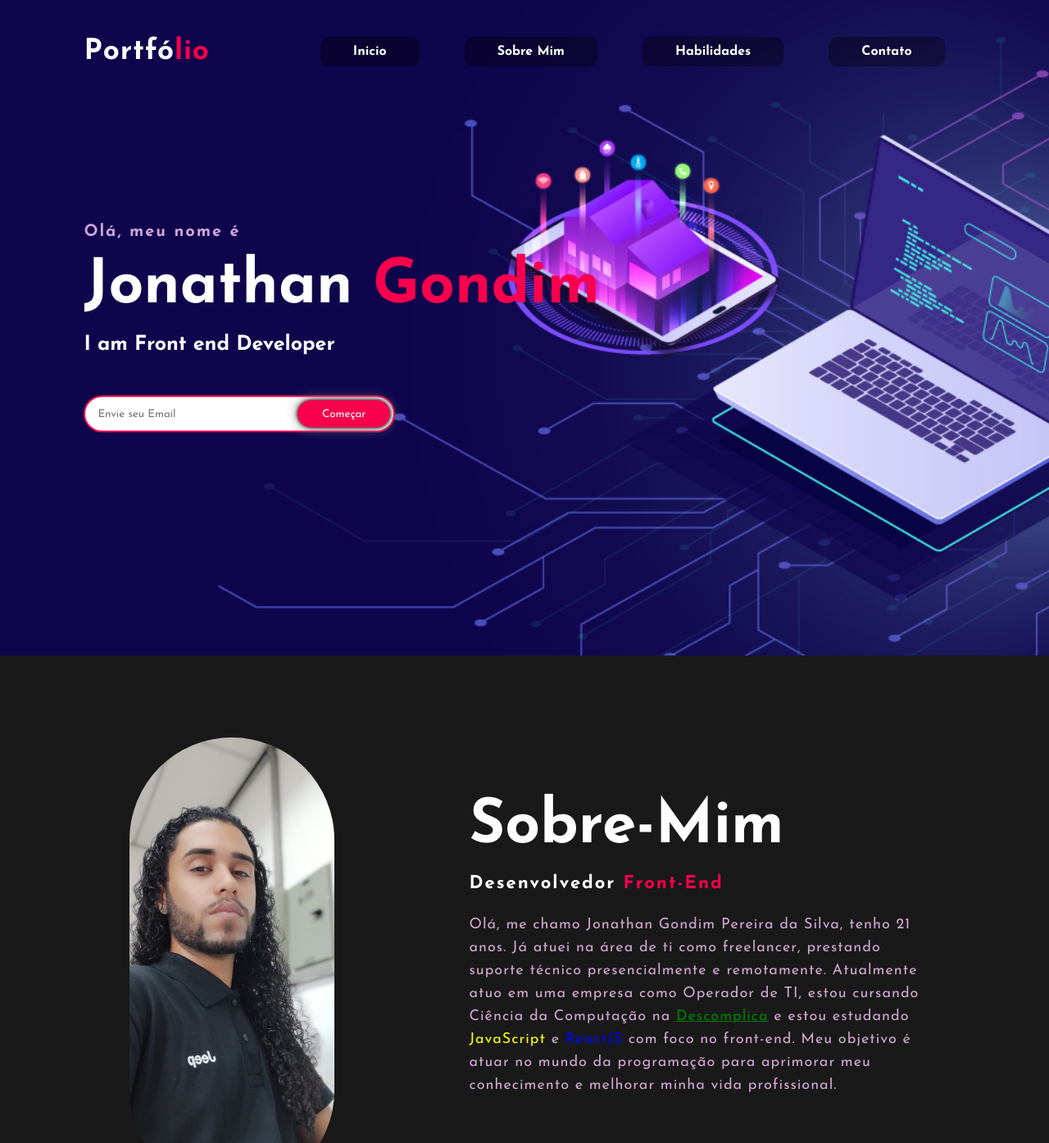
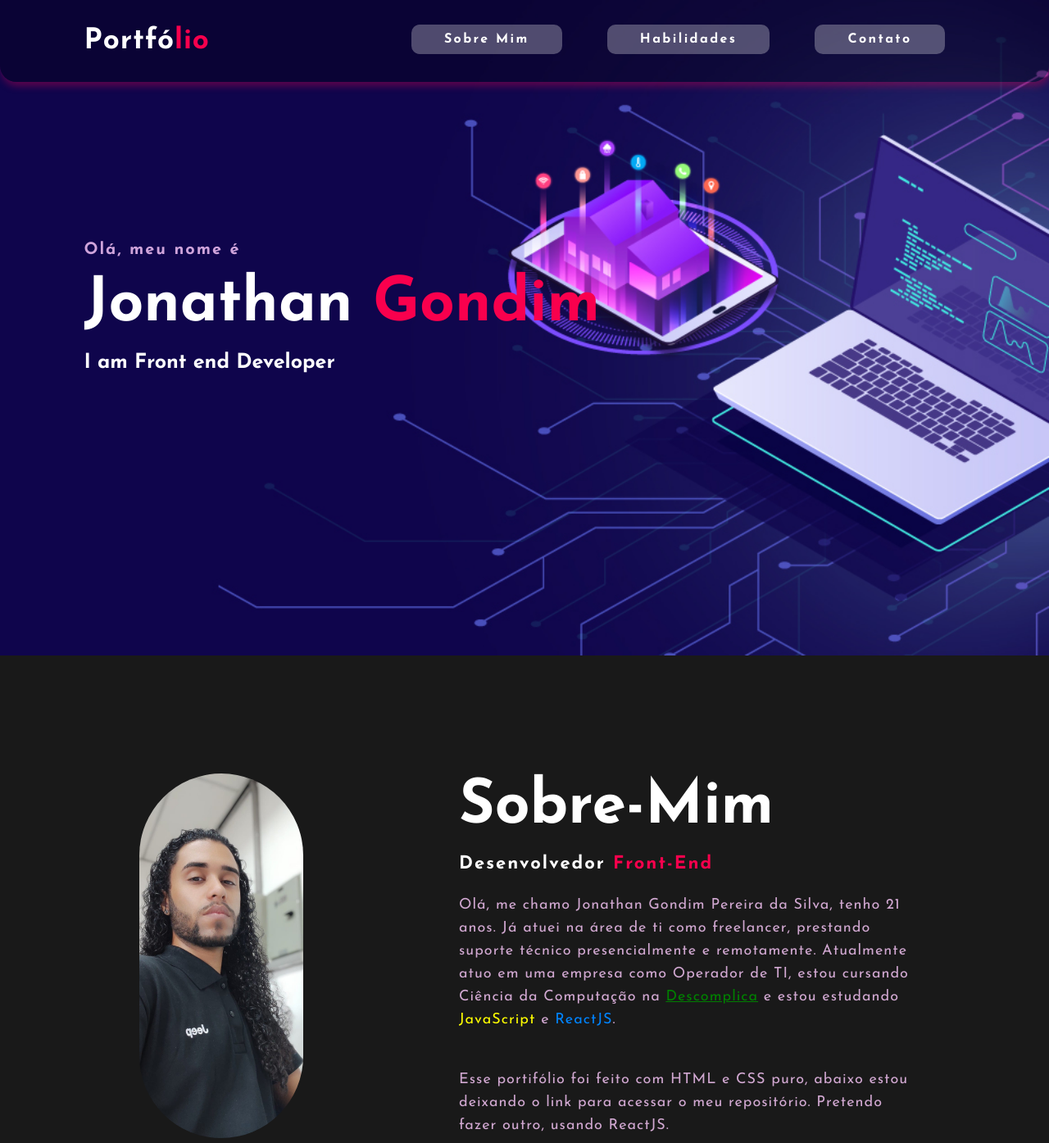
Before and after one commit to JonathanGondim/portifolio_jonathan, a plain HTML site: page index.html in a window 1280 px wide. Shown: the top 1395 px of the page at 82% size. Drawn offline with Linux system fonts and the light colour scheme.

Commit message:
Novos itens adicionados
O scroll-behavior: smooth foi adicionado e foi modificado os "a".

```diff
--- a/index.html
+++ b/index.html
@@ -17,24 +17,22 @@
         <nav>
             <h2 class="logo">Portfó<span>lio</span></h2>
             <ul class="cabeçalho-link">
-                <li><a class="a" href="#">Inicio</a></li>
-                <li><a class="a" href="#">Sobre mim</a></li>
-                <li><a class="a" href="#">Habilidades</a></li>
-                <li><a class="a" href="#">Contato</a></li>
+
+                <li><a class="a" href="#sobremim">Sobre mim</a></li>
+                <li><a class="a" href="#habilidades">Habilidades</a></li>
+                <li><a class="a" href="#contato">Contato</a></li>
             </ul>
 
         </nav>
 
-        <div class="Main">
+
+
+
+        <div class="Main" id="inicio">
             <h4>Olá, meu nome é </h4>
             <h1>Jonathan <span>Gondim</span></h1>
             <h3>I am Front end Developer</h3>
-            <div class="Container-btn">
-                <form>
-                    <input type="email" nome="email" id="mail" placeholder="Envie seu Email">
-                    <input type="submit" name="submit" value="Começar">
-                </form>
-            </div>
+
         </div>
     </div>
 
@@ -44,12 +42,13 @@
     <section class="background-color-Sobre">
         <div class="main-sobre">
             <img src="18315516-f9c5-40ee-a49b-b3164bcf2b41.jpg" id="euimg">
-            <div class="Text-sobre">
-                <h2>Sobre-Mim</h2>
+            <div class="Text-sobre"
+            id="sobremim">
+                <h2 id="sobre">Sobre-Mim</h2>
                 <h5>Desenvolvedor <span>Front-end</span></h5>
-                <p>Olá, me chamo Jonathan Gondim Pereira da Silva, tenho 21 anos. Já atuei na área de ti como freelancer, prestando suporte técnico presencialmente e remotamente. Atualmente atuo em uma empresa como Operador de TI, estou cursando Ciência da Computação na <a href="https://descomplica.com.br/faculdade/" id="des" target="_blank">Descomplica</a> e estou estudando <span id="js">JavaScript</span> e <span id="rj">ReactJS</span> com foco no front-end. Meu objetivo é atuar no mundo da programação para aprimorar meu conhecimento e melhorar minha vida profissional. </p>
+                <p>Olá, me chamo Jonathan Gondim Pereira da Silva, tenho 21 anos. Já atuei na área de ti como freelancer, prestando suporte técnico presencialmente e remotamente. Atualmente atuo em uma empresa como Operador de TI, estou cursando Ciência da Computação na <a href="https://descomplica.com.br/faculdade/" id="des" target="_blank">Descomplica</a> e estou estudando <span id="js">JavaScript</span> e <span id="rj">ReactJS</span>.</p>
 
-                <p></p>
+                <p>Esse portifólio foi feito com HTML e CSS puro, abaixo estou deixando o link para acessar o meu repositório. Pretendo fazer outro, usando ReactJS.</p>
 
 
 
@@ -59,12 +58,12 @@
 
 
 
-    <div class="Container-hbl">
+    <div class="Container-hbl" id="habilidades">
         <div class="title">
             <h2>Habilidades</h2>
-        </div><!--title-->
+        </div>
 
-        <div class="Caixa">
+        <div class="Caixa" id="habi">
             <div class="Card">
                 <i class="fas fa-bell"></i>
                 <h5>Desenvolvedor Web</h5>
@@ -73,6 +72,8 @@
 
                 </div>
             </div>
+
+
 
             <div class="Card">
                 <i class="fas fa-bell"></i>
@@ -88,26 +89,13 @@
         </div>
     </div>
 
-    <div class="container-obs">
-
-
-
-
-
-
-
-    </div>
-
-
-
 
 
     <footer>
-          <h6>Jonathan Gondim</h6>
 
+          <h5 id="contato"><img src="email-logo.png" alt="email" id="wpp">jonathan.gondim2015@yahoo.com.br</h5>
         <div class="Redes-sociais">
             <a target="_blank" href="https://www.facebook.com/johnrjzo"><i class="fab fa-facebook-f"></i></a>
-            <a href="#" id="wpp"><i class="fab fa-instagram"></i></a>
             <a href="https://www.linkedin.com/in/jonathangondim" target="_blank"><i class="fab fa-linkedin"></i></a>
             <a href="https://github.com/JonathanGondim" target="_blank"><i class="fab fa-github"></i></a>
         </div>
--- a/style.css
+++ b/style.css
@@ -3,6 +3,10 @@
     margin: 0;
     font-family: 'Josefin Sans', sans-serif;
     box-sizing: border-box;
+}
+
+html {
+    scroll-behavior: smooth;
 }
 
 
@@ -19,19 +23,31 @@ nav{
     display: flex;
     align-items: center;
     justify-content: space-between;
-    padding: 45px;
+    padding: 20px;
     padding-left: 8%;
     padding-right: 8%;
+    width: 100%;
+    box-shadow: 2px 5px 10px #f9004f56;
+    background-color: rgba(0, 0, 0, 0.301);
+    border-bottom-left-radius: 20px;
+    border-bottom-right-radius: 20px;
 }
 
 .a {
     padding-left: 40px;
     padding-right: 40px;
+    float: right;
+    display: block;
+    background-color: rgba(255, 255, 255, 0.281);
+    letter-spacing: 0.15rem;
 }
 
 .a:hover {
-    padding-left: 30px;
-    padding-right: 30px;
+    padding-left: 45px;
+    padding-right: 45px;
+    padding-top: 13px;
+    padding-bottom: 13px;
+
 }
 
 
@@ -77,6 +93,20 @@ nav ul li a:hover{
     transform: translateY(-50%);
 }
 
+#euimg {
+    width: 200px;
+}
+
+#sobre {
+    padding-top: 3rem;
+}
+
+
+#habi {
+    padding-bottom: 3rem;
+
+}
+
 .Main span{
     color: #f9004d;
 }
@@ -99,20 +129,6 @@ h3{
     margin-bottom: 50px;
 }
 
-.Container-btn form{
-    width: 380px;
-    max-width: 100%;
-    position: relative;
-}
-
-.Container-btn form input:first-child{
-    display: inline-block;
-    width: 100%;
-    padding: 14px 130px 14px 15px;
-    border: 2px solid #f9004d;
-    border-radius: 30px;
-    outline: none;
-}
 
 .Container-btn form input:last-child{
     position: absolute;
@@ -190,7 +206,7 @@ h3{
 }
 
 #rj {
-    color: blue;
+    color: rgb(0, 132, 255);
 }
 
 
@@ -285,6 +301,22 @@ footer h6{
     color: #fff;
 }
 
+footer h5 {
+    font-size: 20px;
+}
+
+#wpp  {
+    width: 50px;
+    height: auto;
+
+}
+
+#wpp:hover {
+    cursor: pointer;
+    width: 55px;
+    transition: 1s;
+}
+
 footer p{
     color: #fff;
     font-size: 15px;
```
Also changed, not shown: WhatsApp-Logo.png (added), email-logo.png (added).
